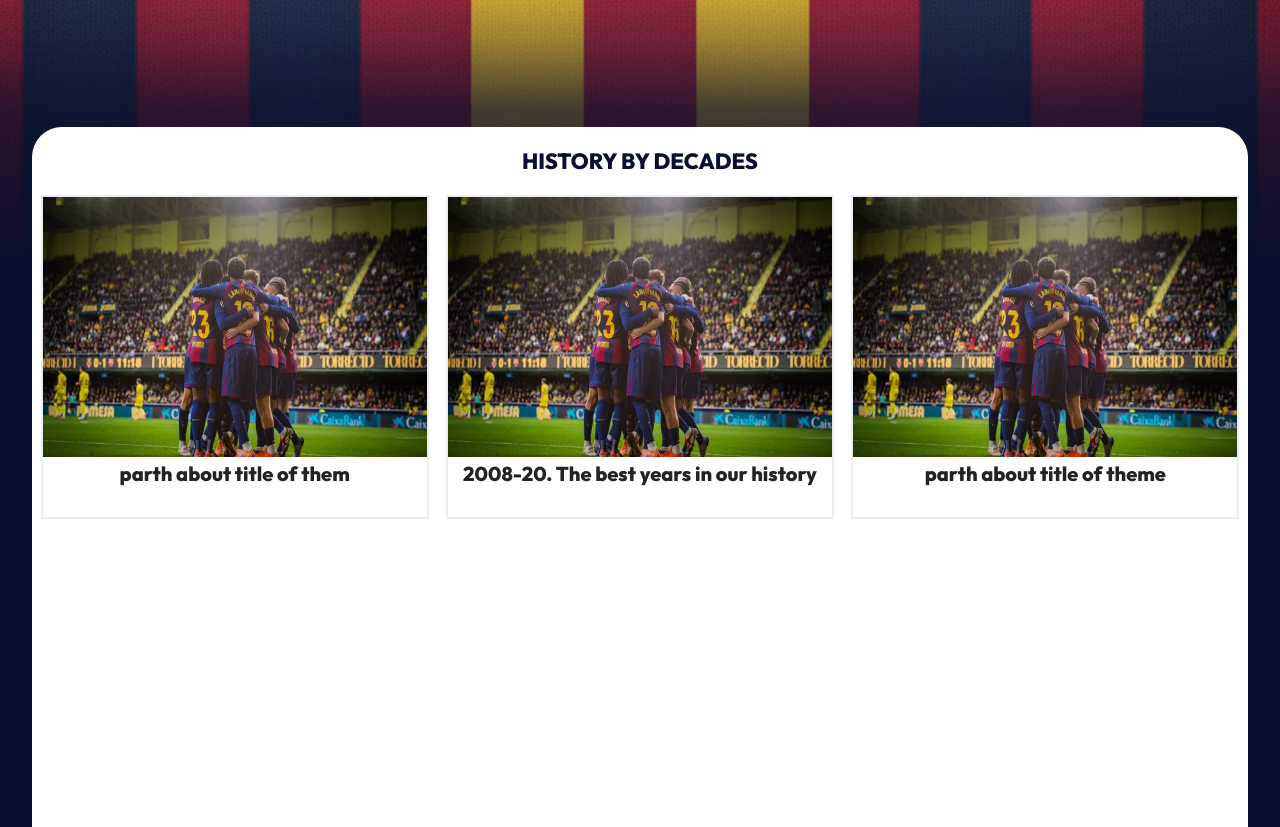
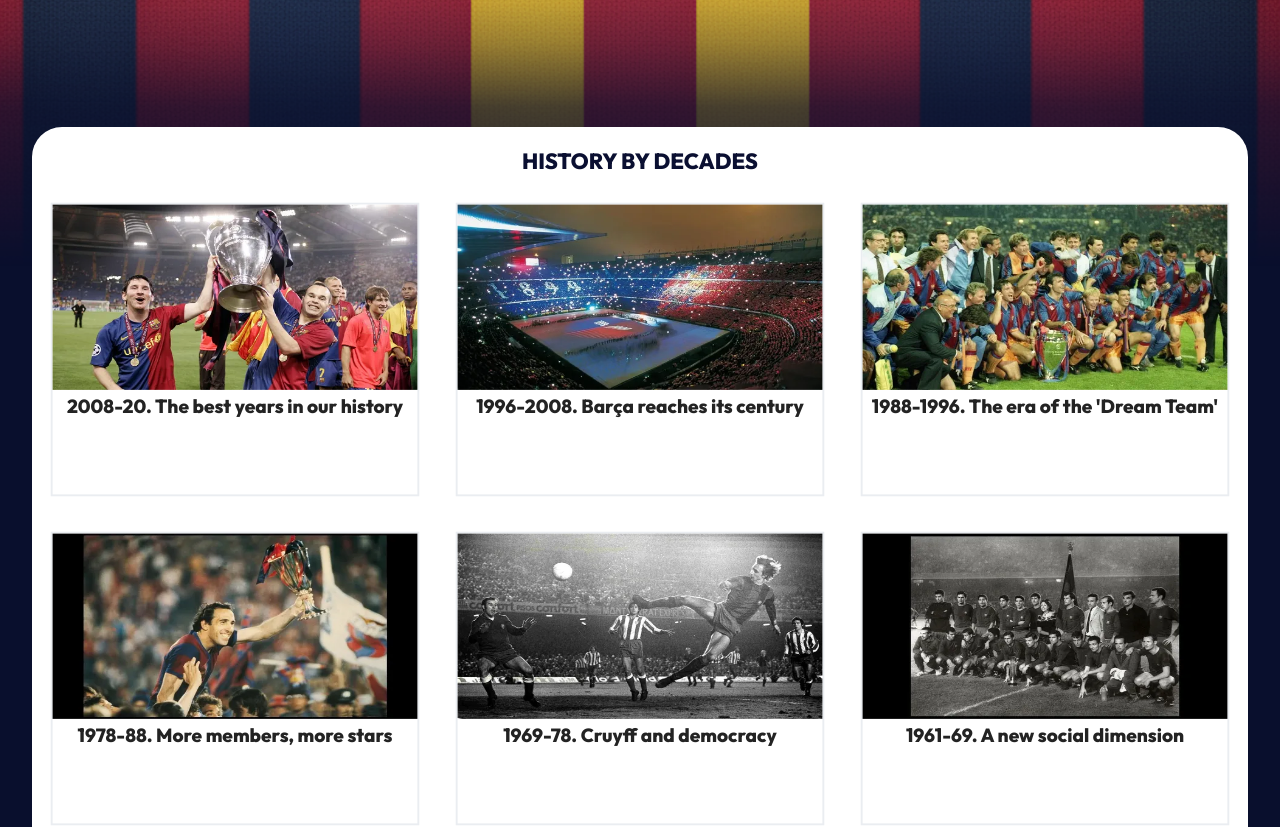
Before and after one commit to yeghiazaryanartyom03-coder/my-page, a React (Vite) app in the folder my-page/: page /history in a window 1280 px wide. Shown: the part 440-1267 px from the top of the page. Built offline with nearby package versions, Linux system fonts and the light colour scheme.

Commit message:
fixing footer and turning History into tsx

```diff
--- a/my-page/src/data/historys.tsx
+++ b/my-page/src/data/historys.tsx
@@ -1,4 +1,4 @@
-interface History {
+export interface History {
   image: string,
   title: string,
   startingText: string
@@ -61,7 +61,7 @@ export const historis:History[] = [
     startingText:"The Club's growth as a social entity allowed it to create its first home ground with a stand"
   },
   {
-    image:'/pictures/historical-images/99-09.webp',
+    image:'/pictures/historical-images/foundation.webp',
     title: '1899 -1909. Foundation and survival',
     startingText:"Founder of the Club Joan Gamper was the driving force behind FC Barcelona in its first 25 years of existence"
   },
--- a/my-page/src/pages/BlaugranaHomePage/BlaugranaHomePage.css
+++ b/my-page/src/pages/BlaugranaHomePage/BlaugranaHomePage.css
@@ -417,3 +417,6 @@ margin-top: 10px;
 .spotify{
     height: 60px;
 }
+.footer-home-page{
+    --footer-offset: 300vh;
+}
--- a/my-page/src/pages/BlaugranaHomePage/BlaugranaHomePage.tsx
+++ b/my-page/src/pages/BlaugranaHomePage/BlaugranaHomePage.tsx
@@ -38,7 +38,10 @@ export function BlaugranaHomePage() {
           </div>
         </div>
       </div>
-      <Footer />
+      <div className="footer-home-page">
+        <Footer />
+      </div>
+
     </>
   );
 }
--- a/my-page/src/pages/Components/Footer.css
+++ b/my-page/src/pages/Components/Footer.css
@@ -3,7 +3,7 @@
     height: 90vh;
     background-color:rgb(24, 23, 51);
     position: absolute;
-    top: 300vh;
+    top: var(--footer-offset);
 }
 .site-logo{
     height: 20vh;
--- a/my-page/src/pages/HistoryPage/History.css
+++ b/my-page/src/pages/HistoryPage/History.css
@@ -33,11 +33,11 @@
   font-weight: 700;
 }
 
-.history-content{
+.history-grid{
   background-color: white;
   border-radius: 30px 30px 0px 0px;
   width: 95%;
-  height: 1200px;
+  height: 1450px;
   margin-left: auto;
   margin-right: auto;
   transform: translateY(-140px);
@@ -52,13 +52,13 @@
   color: rgb(10, 15, 49);
 }
 
-.history-grid{
+.history-content{
   display: grid;
   grid-template-columns: repeat(3,1fr);
   place-items: center;
 }
 .history{
-
+  transition: transform 0.5s ease;
   border: solid rgb(234, 237, 241) 2px;
   height: 290px;
   width: 30vw;
@@ -72,12 +72,22 @@
   width: 30vw;
 }
 
-@media(min-width:1200px){
+@media(min-width:980px){
+  .history-img{
+    height: 195px;
+  }
+  .history{
+    height: 305px;
+    transform: scale(0.95);
+  }
+}
+@media(min-width:1400px){
   .history-img{
     height: 260px;
   }
   .history{
     height: 320px;
+    transform: scale(0.98);
   }
 }
 .history-title{
@@ -87,3 +97,6 @@
   padding: 4px;
   color: rgb(35, 35, 35);
 }
+.footer-history{
+  --footer-offset: 270vh
+}
--- a/my-page/src/pages/HistoryPage/History.tsx
+++ b/my-page/src/pages/HistoryPage/History.tsx
@@ -1,6 +1,7 @@
 import { Header } from "../Components/Header"
 import { Footer } from "../Components/Footer"
 import './History.css'
+import { HistoryGrid } from "./HistoryGrid"
 export function History(){
   return(
     <>
@@ -10,31 +11,14 @@ export function History(){
         <div className="title">THE HISTORY OF FC BARCELONA</div>
       </div>
 
-      <div className="history-content">
-        <div className="grid-title">HISTORY BY DECADES</div>
-        <div className="history-grid">
-          <div className="history">
-            <img src="/pictures/news-images/hug.webp" className="history-img" />
-            <div className="history-title">
-                parth about title of them
-            </div>
-          </div>
-          <div className="history">
-            <img src="/pictures/news-images/hug.webp" className="history-img" />
-            <div className="history-title">
-                2008-20. The best years in our history
-            </div>
-          </div>
-          <div className="history">
-            <img src="/pictures/news-images/hug.webp" className="history-img" />
-            <div className="history-title">
-                parth about title of theme
-            </div>
-          </div>
-        </div>
+      <div className="history-grid">
+        <HistoryGrid />
       </div>
     </div>
-    <Footer />
+    <div className="footer-history">
+      <Footer />
+    </div>
+
     </>
   )
 }
--- /dev/null
+++ b/my-page/src/pages/HistoryPage/HistoryContent.tsx
@@ -0,0 +1,16 @@
+import type {History} from '../../data/historys'
+
+interface Prop{
+  history: History
+}
+
+export function HistoryContent({history}: Prop) {
+  return (
+    <div className="history">
+      <img src={history.image} className="history-img" />
+      <div className="history-title">
+        {history.title}
+      </div>
+    </div>
+  );
+}
--- a/my-page/src/pages/HistoryPage/HistoryGrid.tsx
+++ b/my-page/src/pages/HistoryPage/HistoryGrid.tsx
@@ -0,0 +1,18 @@
+import { historis } from "../../data/historys";
+import { HistoryContent } from "./HistoryContent";
+
+export function HistoryGrid(){
+  return(
+    <>
+      <div className="grid-title">HISTORY BY DECADES</div>
+        <div className="history-content">
+
+          {historis.map((history)=>{
+            return (
+              <HistoryContent  history={history}/>
+            )
+          })}
+        </div>
+    </>
+  )
+}
```
